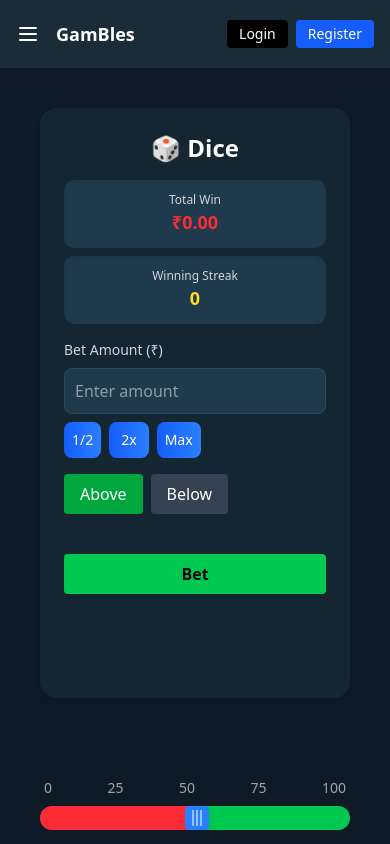
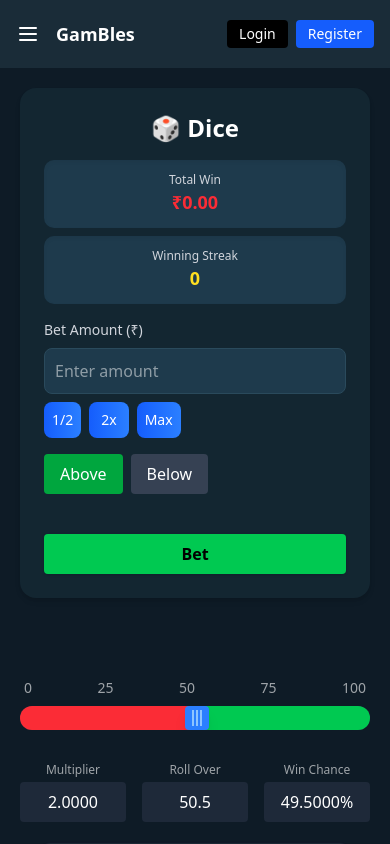
Before and after one commit to Yashh1524/Gambles, a React (Vite) app in the folder client/: page /games/dice in a window 390 px wide. Built offline with nearby package versions, Linux system fonts and the light colour scheme; no server answers.

Commit message:
fix stats update in dice

```diff
--- a/client/src/pages/Games/DiceGame.jsx
+++ b/client/src/pages/Games/DiceGame.jsx
@@ -38,8 +38,8 @@ const DiceGame = () => {
         const fetchUserBetsByGame = async () => {
             try {
                 setLoadingBets(true)
-                const response = await api.get(`/api/bet/fetch-user-bet-by-game?gameId=${gameId || ""}`)
-                // console.log("bets:", response)
+                const response = await api.get(`/api/bet/fetch-user-bet-by-game?gameId=${gameId || "6835bfab8200b1050f2716e1"}`)
+                console.log("bets:", response)
                 if (response.data?.success) {
                     setBets(response.data?.data)
                 }
@@ -54,7 +54,7 @@ const DiceGame = () => {
             try {
                 setLoadingWinningData(true)
                 const response = await api.get(
-                    `/api/bet/get-user-totalwin-and-winningstreak-by-game?gameId=${gameId || ""}`
+                    `/api/bet/get-user-totalwin-and-winningstreak-by-game?gameId=${gameId || "6835bfab8200b1050f2716e1"}`
                 );
                 // console.log(response)
 
@@ -145,6 +145,7 @@ const DiceGame = () => {
                 gameId,
             });
 
+            console.log(res)
             setBet(res.data.bet);
             const updatedWallet = res.data.bet?.gameData?.diceRoll?.user?.wallet;
 
@@ -154,10 +155,16 @@ const DiceGame = () => {
                     wallet: updatedWallet
                 }));
             }
-
-            if (bet.isWin) {
+            setBets(prev => [res.data.bet, ...prev])
+            if (res.data.bet.isWin) {
+                setTotalWinAmount(totalWinAmount + res.data.bet.winAmount - res.data.bet.betAmount)
                 setTotalWins(totalWins + 1)
+            } else {
+                setWinningStreak(0)
+                setTotalWinAmount(totalWinAmount - res.data.bet.betAmount)
+                setTotalLose(totalLose + 1)
             }
+            setTotalWageredAmount(totalWageredAmount + amount)
 
             setResult(res.data.bet?.gameData?.diceRoll?.state?.result.toFixed(2));
         } catch (err) {
@@ -169,10 +176,10 @@ const DiceGame = () => {
 
     return (
         <div className="bg-[#0E1B26] min-h-screen">
-            <div className=" text-white flex items-center flex-col gap-1">
-                <div className="p-10 flex flex-col lg:flex-row w-full gap-10 max-w-7xl mx-auto">
+            <div className=" text-white flex items-center flex-col">
+                <div className="p-5 md:p-10 flex flex-col lg:flex-row w-full gap-10 max-w-7xl mx-auto">
                     {/* Left Panel */}
-                    <div className="bg-[#132631] rounded-2xl p-6 w-full h-[70vh] max-w-sm mx-auto shadow-md text-white">
+                    <div className="bg-[#132631] rounded-2xl p-6 w-full lg:h-[70vh] max-w-sm mx-auto shadow-md text-white">
                         <h2 className="text-2xl font-semibold mb-4 text-center">🎲 Dice</h2>
                         <div className="mb-4">
                             <div className="grid grid-cols-1 md:grid-cols-2 gap-2 mb-4">
@@ -282,7 +289,7 @@ const DiceGame = () => {
 
                     {/* Right Panel */}
                     <div className="w-full mx-auto space-y-6 select-none">
-                        <div className="relative mt-10 lg:mt-30" ref={sliderRef}>
+                        <div className="relative mt-10 lg:mt-50" ref={sliderRef}>
                             <div className="flex justify-between px-1 text-sm text-white/60">
                                 {[0, 25, 50, 75, 100].map((val) => (
                                     <span key={val}>{val}</span>
@@ -339,7 +346,7 @@ const DiceGame = () => {
                             )}
                         </div>
 
-                        <div className="grid grid-cols-1 md:grid-cols-3 gap-4 text-center mt-8">
+                        <div className="grid grid-cols-3 gap-4 text-center mt-8">
                             <div>
                                 <div className="text-xs text-white/60">Multiplier</div>
                                 <div className="mt-1 p-2 bg-gray-800 rounded">{payoutMultiplier}</div>
```
